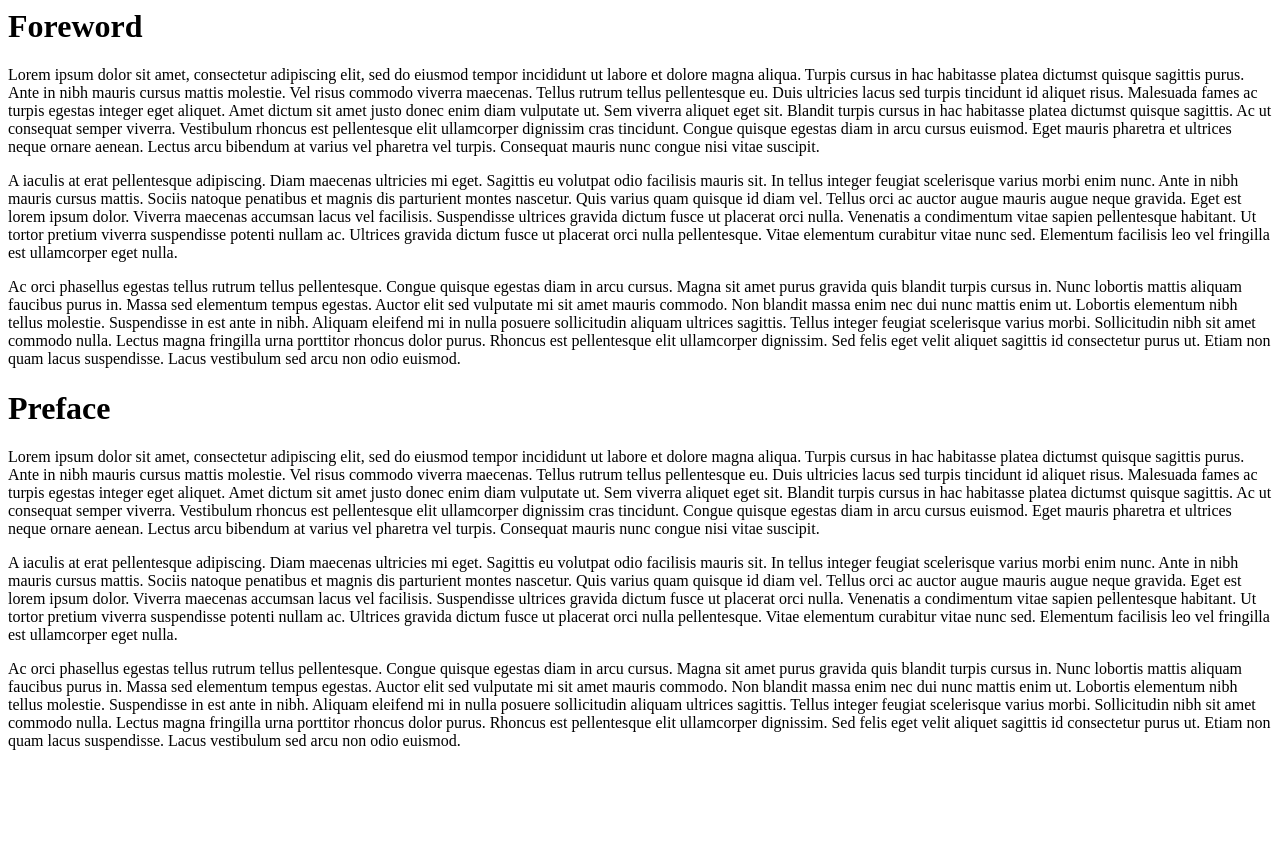
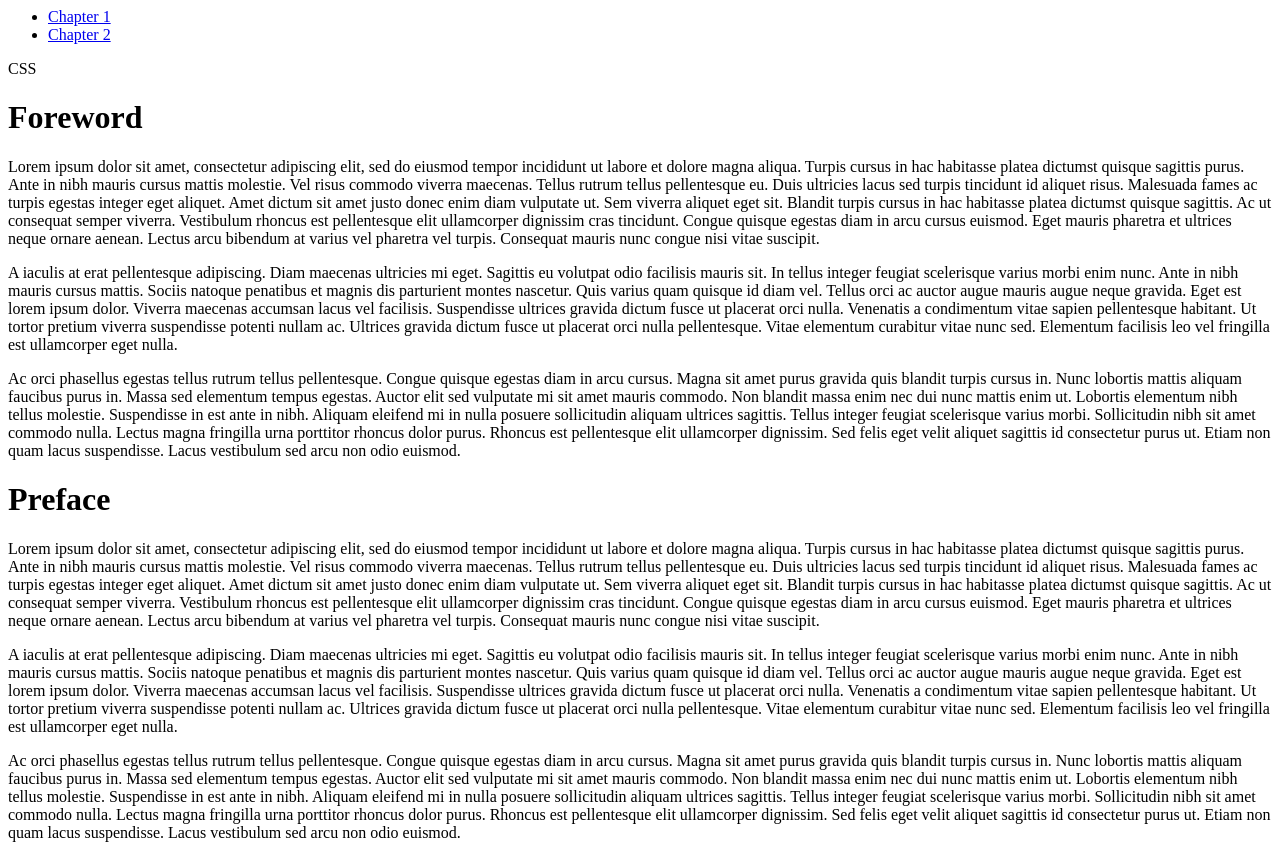
Before and after one commit to amin007/read-file-srt, a PHP site: page /prakata.php in a window 1280 px wide. Before the commit the page ends 750 px from the top, so only its background shows below. Run offline with PHP 8.4, Linux system fonts and the light colour scheme.

Commit message:
edit dokumen

```diff
--- a/Tulis/Buku/01-Cinta Beralih Arah Move-on/prakata.php
+++ b/Tulis/Buku/01-Cinta Beralih Arah Move-on/prakata.php
@@ -1,4 +1,8 @@
 <style>
+#index a::after {
+	content: leader('.') "p. " target-counter(attr(href), page);
+}
+
 @page {
 
 size: A4 portrait;
@@ -32,6 +36,13 @@ margin: 1.5cm 2cm 3cm 2cm;
 }
 </style>
 
+<ul id="index">
+  <li><a href="#chapter1">Chapter 1</a></li>
+  <li><a href="#chapter2">Chapter 2</a></li>
+</ul>
+CSS
+
+
 <h1>Foreword</h1>
 
 <p>Lorem ipsum dolor sit amet, consectetur adipiscing elit, sed do eiusmod tempor incididunt ut labore et dolore magna aliqua. Turpis cursus in hac habitasse platea dictumst quisque sagittis purus. Ante in nibh mauris cursus mattis molestie. Vel risus commodo viverra maecenas. Tellus rutrum tellus pellentesque eu. Duis ultricies lacus sed turpis tincidunt id aliquet risus. Malesuada fames ac turpis egestas integer eget aliquet. Amet dictum sit amet justo donec enim diam vulputate ut. Sem viverra aliquet eget sit. Blandit turpis cursus in hac habitasse platea dictumst quisque sagittis. Ac ut consequat semper viverra. Vestibulum rhoncus est pellentesque elit ullamcorper dignissim cras tincidunt. Congue quisque egestas diam in arcu cursus euismod. Eget mauris pharetra et ultrices neque ornare aenean. Lectus arcu bibendum at varius vel pharetra vel turpis. Consequat mauris nunc congue nisi vitae suscipit.</p>
```
Lines whose indentation alone changed are shown as unchanged.
